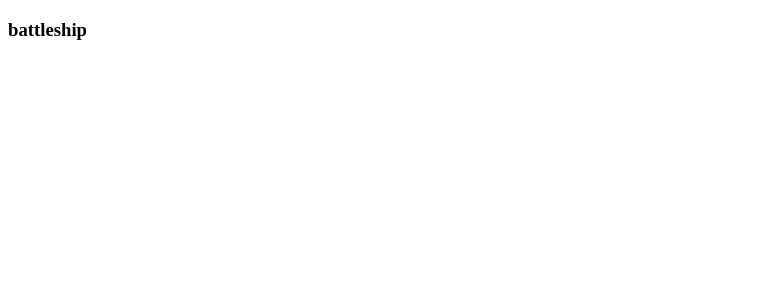
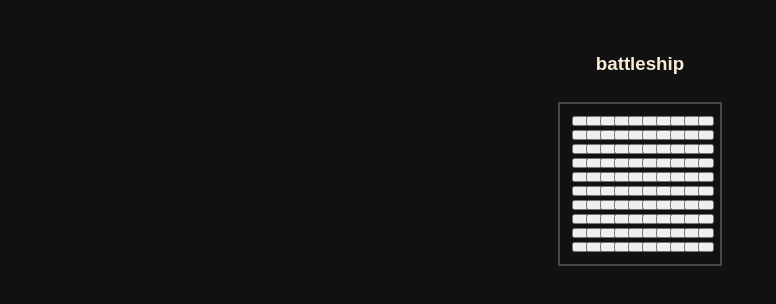
Before and after one commit to sjmy/battleship, a website built with webpack: page src/index.html in a window 1280 px wide. Shown: the whole page, without its empty margins (0-776 px from the left). Built offline with nearby package versions, Linux system fonts and the light colour scheme.

Commit message:
Early render.js module

```diff
--- a/package.json
+++ b/package.json
@@ -24,7 +24,7 @@
     "@babel/preset-env": "^7.28.0",
     "@eslint/css": "^0.9.0",
     "@eslint/js": "^9.29.0",
-    "@eslint/json": "^0.12.0",
+    "@eslint/json": "^0.13.1",
     "@eslint/markdown": "^6.5.0",
     "babel-jest": "^30.0.4",
     "css-loader": "^7.1.2",
--- a/src/Gameboard.js
+++ b/src/Gameboard.js
@@ -13,12 +13,20 @@
   let missedAttacks = [];
   let ships = [];
 
+  function getRows() {
+    return rows;
+  }
+
+  function getCols() {
+    return cols;
+  }
+
   function getPrimaryBoard() {
     return primaryBoard;
   }
 
   function getSecondaryBoard() {
-    return SecondaryBoard;
+    return secondaryBoard;
   }
 
   function getMissedAttacks() {
@@ -154,6 +162,8 @@
   initializeGameboard();
 
   return {
+    getRows,
+    getCols,
     getPrimaryBoard,
     getSecondaryBoard,
     getMissedAttacks,
--- a/src/battleship.js
+++ b/src/battleship.js
@@ -1,4 +1,9 @@
 import "./styles.css";
-import Gameboard from "./Gameboard.js";
-import Ship from "./Ship.js";
+// import Gameboard from "./Gameboard.js";
+// import Ship from "./Ship.js";
 import Player from "./Player.js";
+import { renderPrimaryBoard } from "./render.js";
+
+let human = Player();
+
+renderPrimaryBoard(human);
--- a/src/index.html
+++ b/src/index.html
@@ -9,8 +9,8 @@
     <h3>battleship</h3>
     <br />
     <div class="gameboards">
-      <div class="primaryBoard"></div>
-      <div class="secondaryBoard"></div>
+      <div class="primaryBoardContainer"></div>
+      <div class="secondaryBoardContainer"></div>
     </div>
   </body>
 </html>
--- /dev/null
+++ b/src/render.js
@@ -0,0 +1,21 @@
+function renderPrimaryBoard(player) {
+  const primaryBoardContainer = document.querySelector(
+    ".primaryBoardContainer",
+  );
+
+  for (let r = 0; r < player.gameboard.getRows(); r++) {
+    for (let c = 0; c < player.gameboard.getCols(); c++) {
+      const square = document.createElement("button");
+      square.setAttribute("class", "square");
+      square.dataset.rowcol = `${r}${c}`;
+      // button.textContent = board.getBoard()[r][c].getValue();
+      primaryBoardContainer.appendChild(square);
+
+      // if (button.textContent == "E") {
+      //     button.style.fontSize = 0;
+      // };
+    }
+  }
+}
+
+export { renderPrimaryBoard };
--- a/src/styles.css
+++ b/src/styles.css
@@ -0,0 +1,37 @@
+:root {
+  line-height: 1.5;
+}
+
+html {
+  font-family: sans-serif;
+}
+
+body {
+  background-color: rgb(17, 17, 17);
+  color: antiquewhite;
+  height: 60%;
+  margin-top: 50px;
+  align-content: center;
+  justify-items: center;
+}
+
+h1,
+h2,
+h3,
+h4,
+h5,
+figure,
+p,
+ol,
+ul {
+  margin: 0;
+}
+
+.primaryBoardContainer {
+  display: grid;
+  grid-template-rows: repeat(10, 10px);
+  grid-template-columns: repeat(10, 10px);
+  gap: 4px;
+  padding: 12px;
+  border: 2px solid rgb(71, 71, 71);
+}
```
Also changed, not shown: 1 other file.
